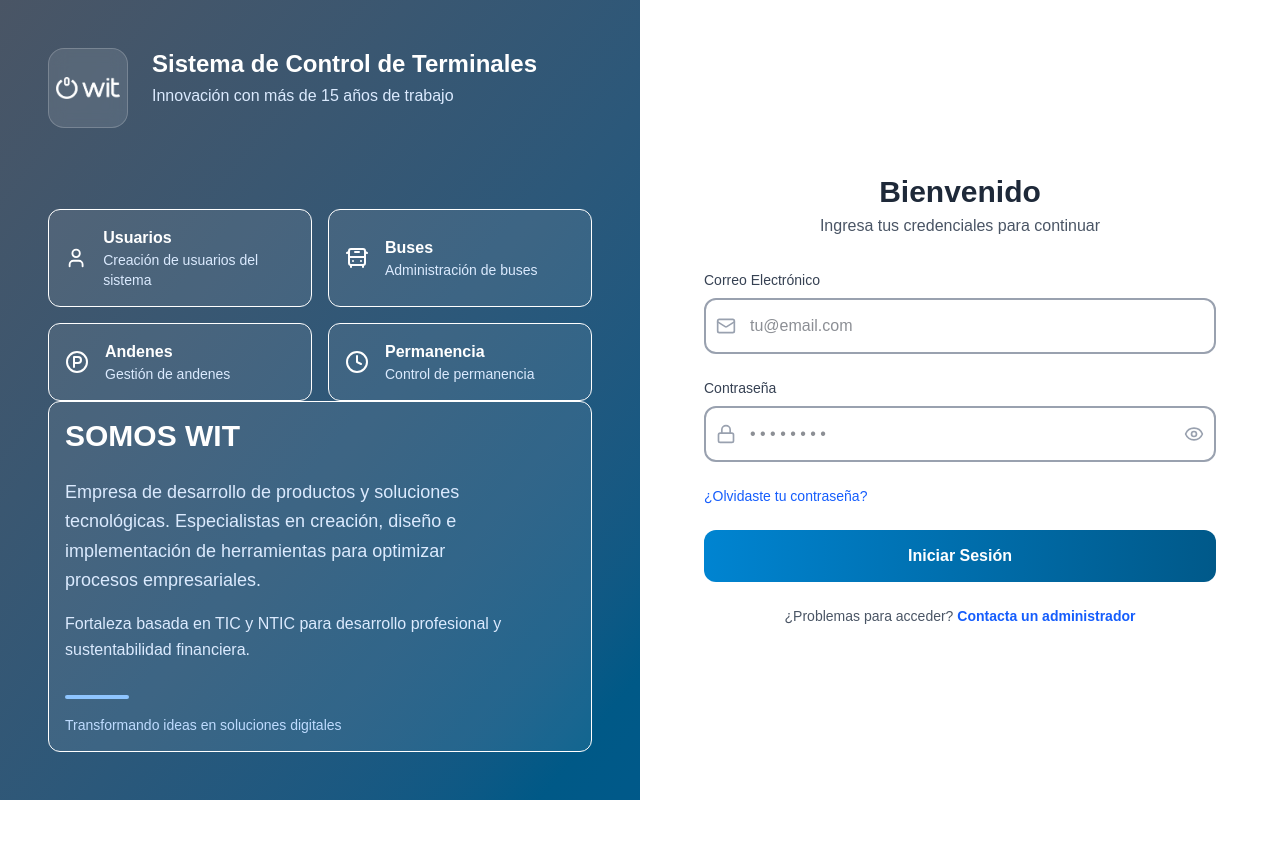
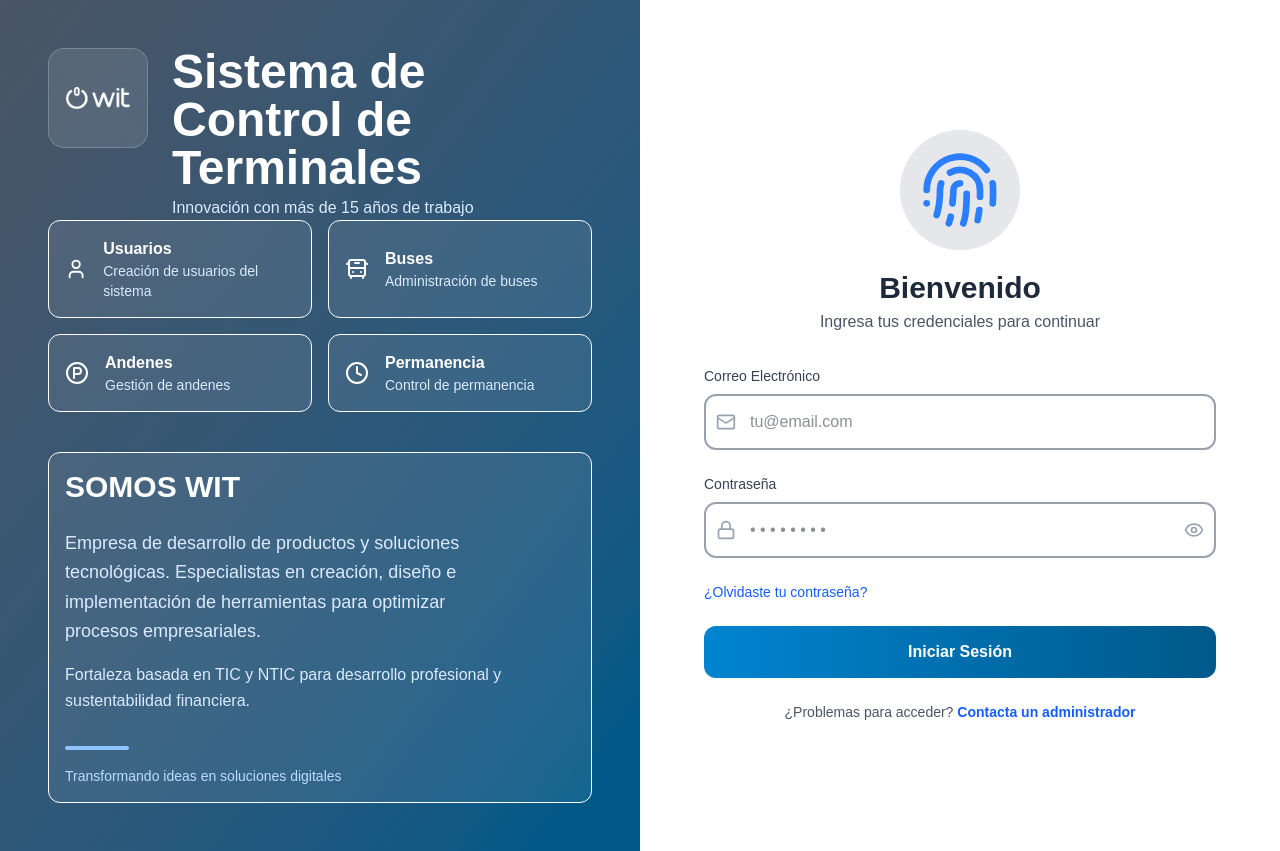
Before and after one commit to dorian-cesar/mantenedor-andenes-alameda, a Next.js app: page / in a window 1280 px wide. Before the commit the page ends 800 px from the top, so only its background shows below. Built offline with nearby package versions, Linux system fonts and the light colour scheme.

Commit message:
feat: cambio en dashboard y not-found

```diff
--- a/src/app/dashboard/page.jsx
+++ b/src/app/dashboard/page.jsx
@@ -56,10 +56,10 @@ export default function DashboardPage() {
 
 
                     <DashboardCard2 link={"/dashboard/vehiculos"} icon={<Users className='h-6 w-6' />} title={"Gestión de Vehículos"} description={"Administra los buses del terminal"} color={"red"}></DashboardCard2>
-                    <DashboardCard2 link={"/dashboard/andenes"} icon={<Users className='h-6 w-6' />} title={"Gestión de Andenes"} description={"Gestiona los andenes del terminal"} color={"emerald"}></DashboardCard2>
+                    <DashboardCard2 link={"/dashboard/empresas"} icon={<Users className='h-6 w-6' />} title={"Gestión de Empresas"} description={"Administra las empresas del sistema"} color={"emerald"}></DashboardCard2>
+                    <DashboardCard2 link={"/dashboard/andenes"} icon={<Users className='h-6 w-6' />} title={"Gestión de Andenes"} description={"Gestiona los andenes del terminal"} color={"blue"}></DashboardCard2>
+                    <DashboardCard2 link={"/dashboard/usuarios"} icon={<Users className='h-6 w-6' />} title={"Gestión de Usuarios"} description={"Administra los usuarios del sistema"} color={"purple"}></DashboardCard2>
                     <DashboardCard2 link={"/dashboard/permanencias"} icon={<Users className='h-6 w-6' />} title={"Permanencias"} description={"Tiempo de estadía de los buses en el terminal"} color={"green"}></DashboardCard2>
-                    <DashboardCard2 link={"/dashboard/usuarios"} icon={<Users className='h-6 w-6' />} title={"Gestión de Usuarios"} description={"Administra los usuarios del sistema"} color={"blue"}></DashboardCard2>
-
                     {/* <div className='flex border-t-3 border-amber-600 w-10 h-10 rounded-full animate-spin'></div>
             <div className='flex border-r-3 border-green-600 w-10 h-10 rounded-full animate-spin'></div>
             <div className='flex border-b-3 border-blue-600 w-10 h-10 rounded-full animate-spin'></div>
--- a/src/app/not-found.jsx
+++ b/src/app/not-found.jsx
@@ -50,13 +50,6 @@ export default function NotFound() {
 
                         {/* Botones de acción */}
                         <div className="space-y-4">
-                            <Link
-                                href="/dashboard"
-                                className="w-full bg-linear-to-r from-sky-600 to-sky-800 text-white font-semibold py-3.5 px-4 rounded-xl hover:from-blue-700 hover:to-indigo-700 focus:ring-2 focus:ring-blue-500 focus:ring-offset-2 transition-all flex items-center justify-center gap-2 shadow-lg shadow-blue-500/25"
-                            >
-                                <Home className="w-5 h-5" />
-                                <span>Ir al Dashboard</span>
-                            </Link>
 
                             <button
                                 onClick={() => router.back()}
--- a/src/app/page.jsx
+++ b/src/app/page.jsx
@@ -3,7 +3,7 @@ import Image from "next/image"
 import React, { useState } from 'react';
 import { useRouter } from 'next/navigation';
 
-import { Mail, Lock, Eye, EyeOff, Building2, ArrowRight, User, BusFront, CircleParking, Clock } from 'lucide-react';
+import { Mail, Lock, Eye, EyeOff, User, BusFront, CircleParking, Clock, Fingerprint } from 'lucide-react';
 
 import Notification from "@/components/notification";
 import SessionHelper from "@/utils/session";
@@ -84,30 +84,35 @@ export default function Login() {
       <Notification type={notif.type} message={notif.message} />
 
       {/* Banner móvil (visible solo en sm/lg abajo) */}
-      <div className="flex items-center gap-4 px-6 py-4 bg-linear-to-br from-gray-600 to-sky-800 text-white lg:hidden">
-        <div className="flex flex-col items-center">
-          <div className="h-12 w-12 flex items-center justify-center rounded-lg bg-white/10 backdrop-blur-sm border border-white/20">
+      <div className="flex items-center justify-center gap-4 px-6 py-4 bg-linear-to-br from-gray-600 to-sky-800 text-white lg:hidden">
+
+        <div className="h-12 w-12 flex items-center justify-center rounded-lg bg-white/10 backdrop-blur-sm border border-white/20 mr-5">
           <Image src="/wit.png" alt="WIT Logo" width={40} height={40} className="filter brightness-0 invert" />
         </div>
-          <div>
-            <h1 className="text-lg font-semibold">Sistema de Control</h1>
-            <p className="text-xs text-blue-100">Innovación con más de 15 años</p>
-          </div>
+        <div className="ml-5">
+          <h1 className="text-xl font-semibold">Sistema de Control</h1>
+
         </div>
       </div>
 
       <aside className="flex-1 hidden lg:flex flex-col justify-between p-12 bg-linear-to-br from-gray-600 to-sky-800 text-white">
 
-        <div className="flex-1 flex gap-6">
-          <div className="h-20 w-20 flex items-center justify-center rounded-2xl bg-white/10 backdrop-blur-sm border border-white/20">
-            <Image src="/wit.png" alt="WIT Logo" width={64} height={64} className="filter brightness-0 invert" />
+        <div className="h-full flex gap-6">
+          <div className="h-25 w-25 flex items-center justify-center rounded-2xl bg-white/10 backdrop-blur-sm border border-white/20 aspect-square">
+            <Image
+              src="/wit.png"
+              alt="WIT Logo"
+              width={64}
+              height={64}
+              className="filter brightness-0 invert object-contain"
+            />
           </div>
           <div>
-            <h1 className="text-2xl font-bold">Sistema de Control de Terminales</h1>
+            <h1 className="text-5xl font-bold">Sistema de Control de Terminales</h1>
             <p className="text-blue-100 mt-1">Innovación con más de 15 años de trabajo</p>
           </div>
         </div>
-
+        <div className="flex flex-col gap-10">
           <div className="flex-1">
             <div className="grid grid-cols-1 sm:grid-cols-2 gap-4">
               <LoginCard1 icon={<User />} title={"Usuarios"} description={"Creación de usuarios del sistema"} />
@@ -121,10 +126,17 @@ export default function Login() {
           <div className="flex-1">
             <LoginCard2 />
           </div>
+        </div>
+
       </aside>
 
       <main className="flex-1 flex items-center justify-center p-6 sm:p-8 lg:p-12 bg-white">
         <div className="w-full max-w-md sm:max-w-lg">
+          <div className="flex items-center justify-center mb-5">
+            <div className="bg-gray-200 p-5 rounded-full text-blue-500">
+              <Fingerprint className="h-20 w-20" />
+            </div>
+          </div>
           <div className="text-center mb-6 sm:mb-8">
             <h2 className="text-2xl sm:text-3xl font-bold text-gray-800 mb-1">Bienvenido</h2>
             <p className="text-sm sm:text-base text-gray-600">Ingresa tus credenciales para continuar</p>
--- a/src/components/cards/dashboardCard.jsx
+++ b/src/components/cards/dashboardCard.jsx
@@ -6,6 +6,7 @@ const colorClasses = {
     red: "bg-orange-50 border-orange-200 text-orange-600 from-orange-500 to-orange-700",
     emerald: "bg-emerald-50 border-emerald-200 text-emerald-600 from-emerald-500 to-emerald-700",
     green: "bg-green-50 border-green-200 text-green-500 from-green-500 to-green-700",
+    purple: "bg-purple-50 border-purple-200 text-purple-600 from-purple-500 to-purple-700"
 };
 
 
@@ -29,7 +30,7 @@ export function DashboardCard2({ link = "#", icon, title, description, color = "
     return (
         <Link href={link}>
             <div
-                className={`${colors.split(" ")[0]} border-3 ${colors.split(" ")[1]} rounded-2xl p-6 cursor-pointer transition-all duration-300 hover:shadow-lg hover:-translate-y-1 h-full flex flex-col`}
+                className={`${colors.split(" ")[0]} border-3 ${colors.split(" ")[1]} rounded-2xl p-6 bg-pur cursor-pointer transition-all duration-300 hover:shadow-lg hover:-translate-y-1 h-full flex flex-col`}
             >
                 <div className={`bg-linear-to-r ${colors.split(" ")[3]} ${colors.split(" ")[4]} text-white p-4 rounded-xl w-fit mb-4`}>
                     {icon}
```
Lines whose indentation alone changed are shown as unchanged.
